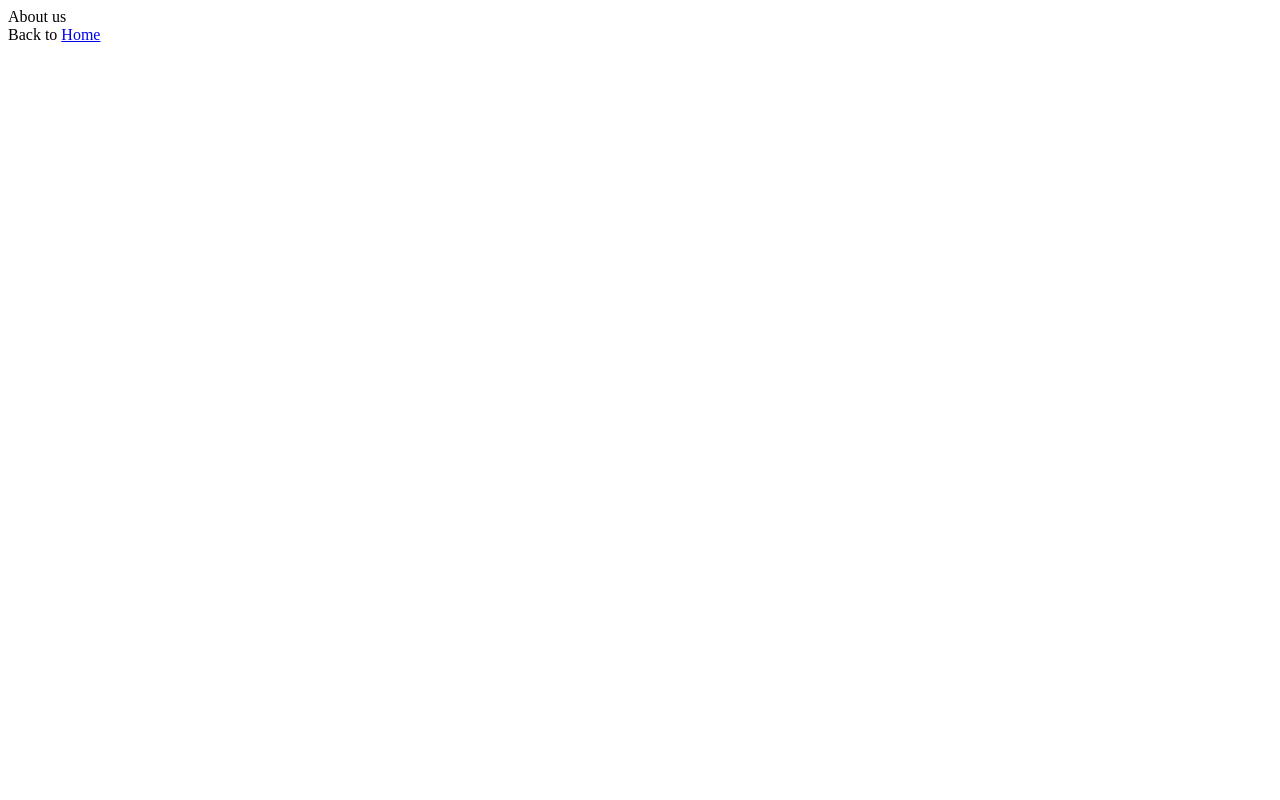
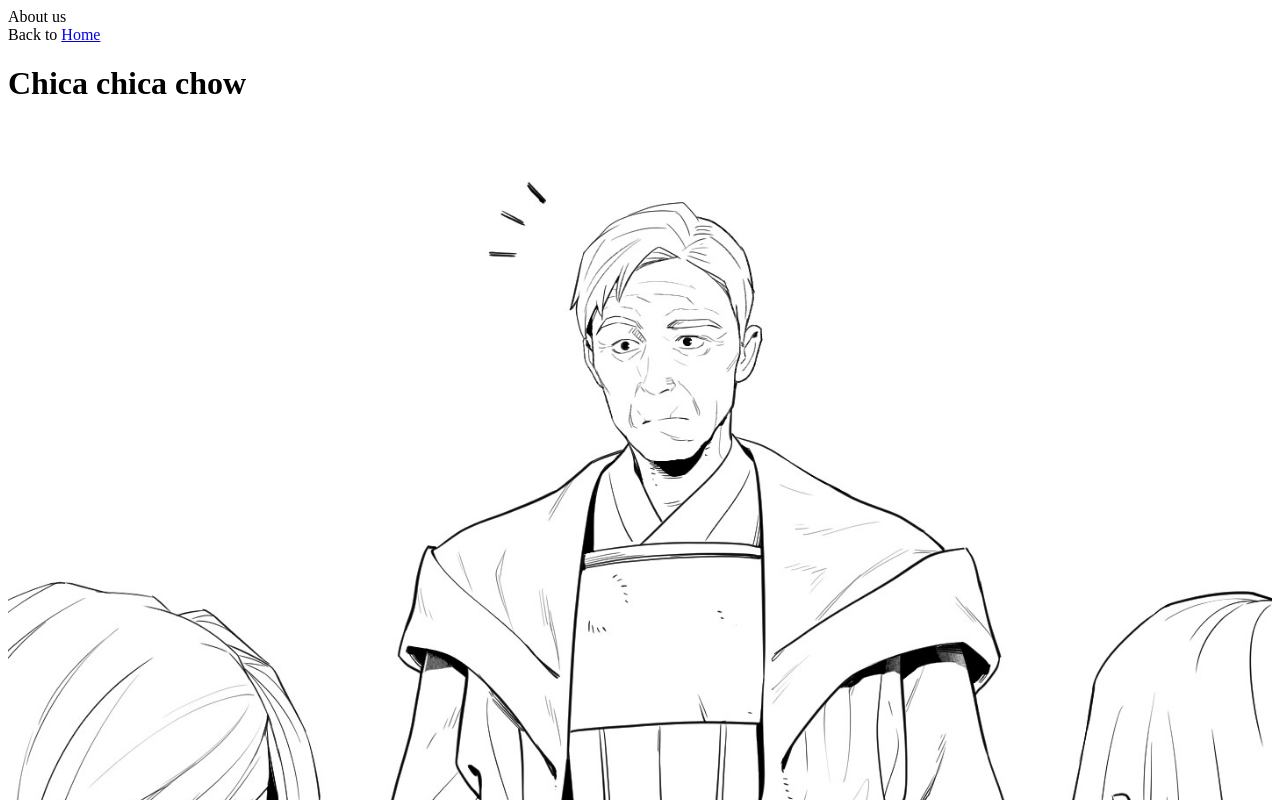
Before and after one commit to Elir-Mahad/notes, a Next.js app: page /about in a window 1280 px wide. Shown: the top 800 px of the page. Built offline with nearby package versions, Linux system fonts and the light colour scheme; no server answers.

Commit message:
Add images to the index and about page to check if they get deploy properly on the live site

```diff
--- a/pages/about.js
+++ b/pages/about.js
@@ -1,14 +1,18 @@
-import Link from 'next/link'
+import Link from "next/link";
+import Image from "next/image";
+import testpic from "../assets/rio-skywalker-95.jpeg";
 export default function About() {
   return (
     <div>
       <div>About us</div>
       <div>
-        Back to{' '}
-        <Link href="/" as={process.env.BACKEND_URL + '/'}>
+        Back to{" "}
+        <Link href="/" as={process.env.BACKEND_URL + "/"}>
           <a>Home</a>
         </Link>
+        <h1>Chica chica chow</h1>
+        <Image src={testpic} />
       </div>
     </div>
-  )
+  );
 }
--- a/pages/index.js
+++ b/pages/index.js
@@ -1,4 +1,6 @@
 import Link from "next/link";
+import Image from "next/image";
+import testpic from "../assets/component-hierarchy.png";
 export default function Home() {
   return (
     <div>
@@ -7,6 +9,7 @@ export default function Home() {
         <a>About</a>
       </Link>
       <h1>My name is slim shady</h1>
+      <Image src={testpic} />
     </div>
   );
 }
```
Also changed, not shown: assets/component-hierarchy.png (added), assets/rio-skywalker-95.jpeg (added).
